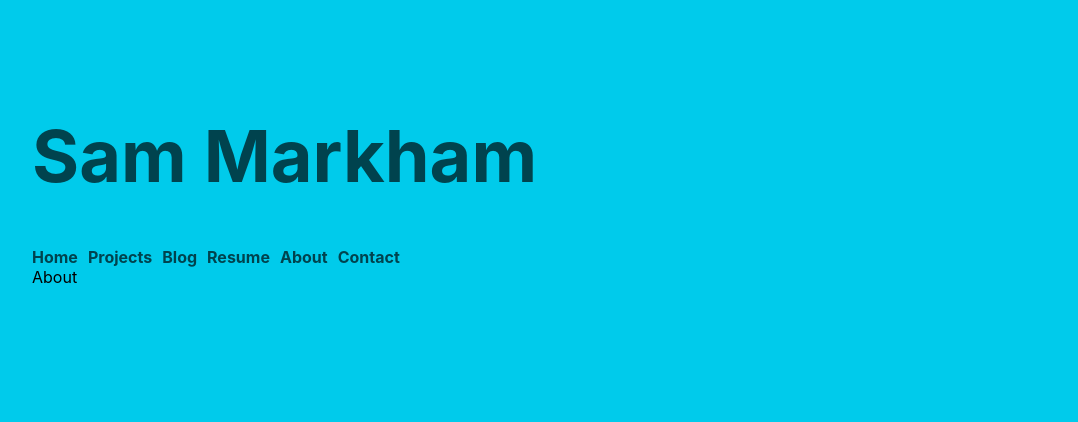
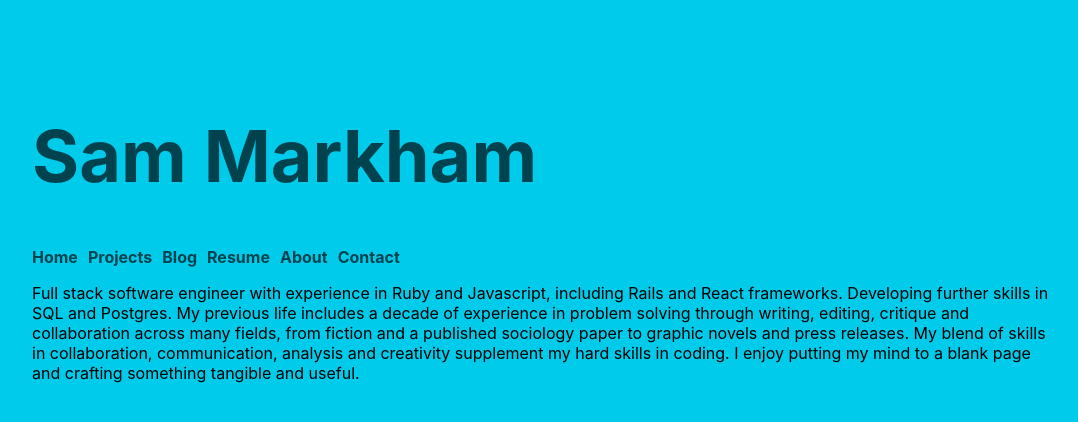
Before and after one commit to sharkham/sharkham-portfolio, a React (Create React App) app: page /about in a window 1280 px wide. Shown: the top 422 px of the page, without its empty margins (96-1174 px from the left). Built offline with nearby package versions, Linux system fonts and the light colour scheme.

Commit message:
Add LinkedIn blurb to About page

```diff
--- a/src/components/About.js
+++ b/src/components/About.js
@@ -3,7 +3,7 @@ import React from 'react';
 const About = () => {
   return (
     <div>
-      About
+      <p>Full stack software engineer with experience in Ruby and Javascript, including Rails and React frameworks. Developing further skills in SQL and Postgres. My previous life includes a decade of experience in problem solving through writing, editing, critique and collaboration across many fields, from fiction and a published sociology paper to graphic novels and press releases. My blend of skills in collaboration, communication, analysis and creativity supplement my hard skills in coding. I enjoy putting my mind to a blank page and crafting something tangible and useful.</p>
     </div>
   );
 }
```
Also changed, not shown: 1 other file (tests, documents, lock files or other folders).
